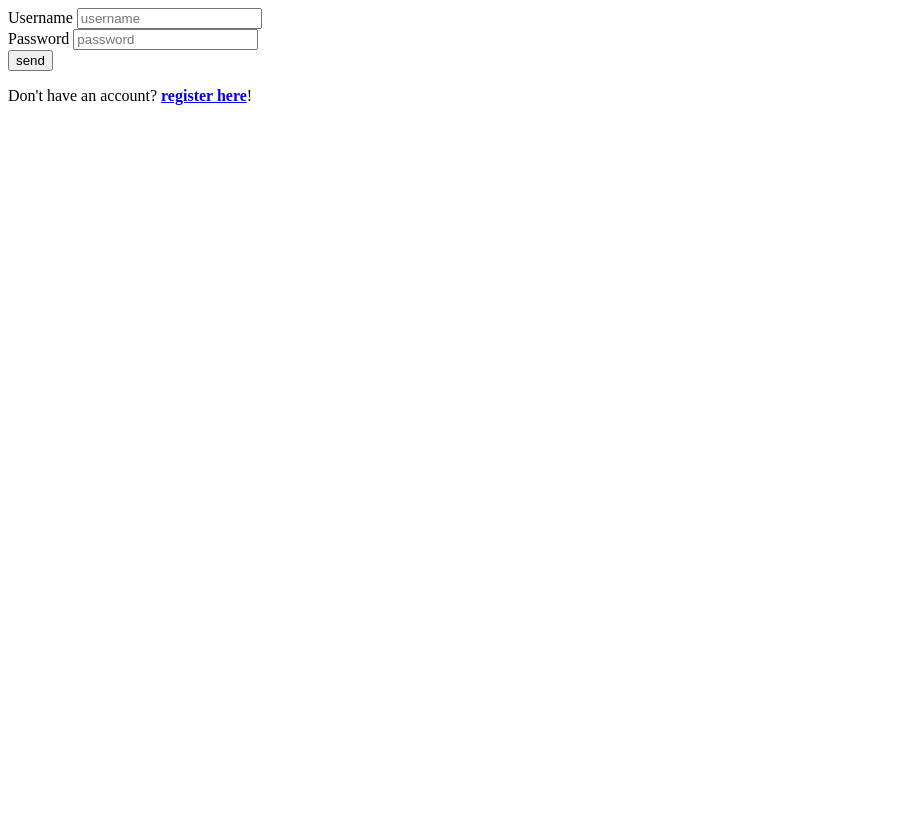
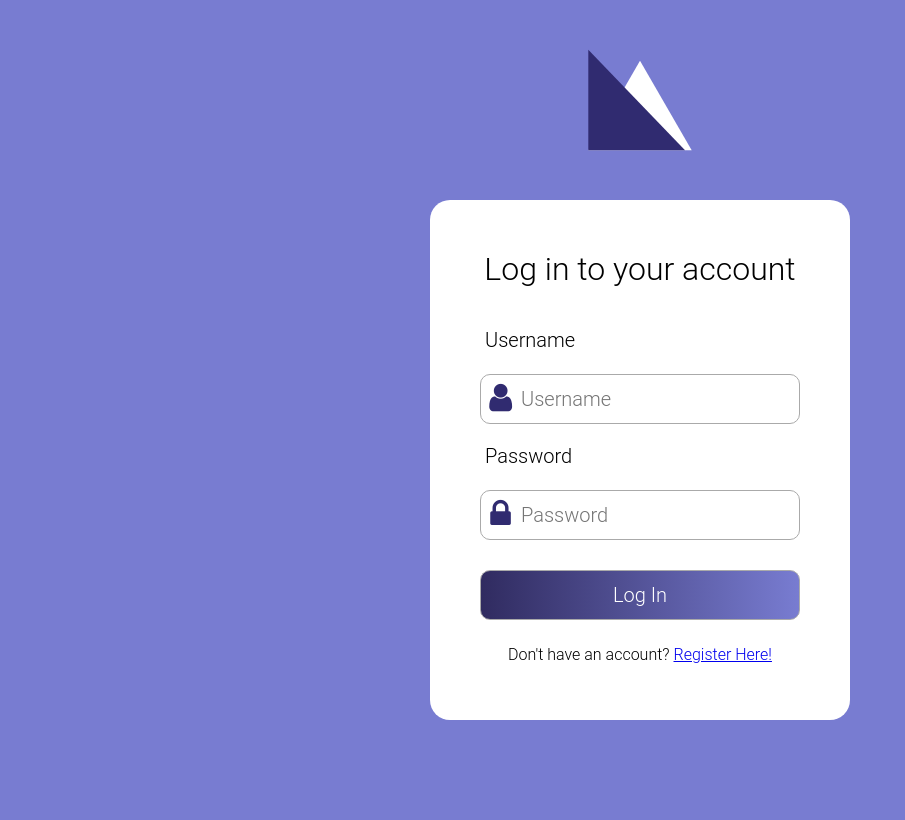
Before and after one commit to martinetmayank/startup-hub, a Django app: page /login/ in a window 1280 px wide. Shown: the whole page, without its empty margins (0-905 px from the left). Before the commit the page ends 105 px from the top, so only its background shows below. Run offline with Django 3.2, Linux system fonts and the light colour scheme.

Commit message:
added login form

```diff
--- a/letsstartup/apps.py
+++ b/letsstartup/apps.py
@@ -1,4 +1,5 @@
 from django.apps import AppConfig
+
 
 
 class LetsstartupConfig(AppConfig):
--- /dev/null
+++ b/static/css/login.css
@@ -0,0 +1,80 @@
+*{
+    margin: 0;
+    padding: 0;
+    font-family: 'Roboto',sans-serif ;
+    font-weight: 300;
+}
+.container{
+    display: flex;
+    justify-content: center;
+    align-items: center;
+    flex-direction: column;
+    background-color: #787cd1;
+    width: 100%;
+    height: max-content;
+    /* padding: 100px; */
+}
+
+img{
+    width: 200px;
+    height: 200px;
+}
+.logo{
+    padding-top: 0 ;
+}
+
+.card{
+    background-color: white;
+    height: 420px;
+    width: 320px;
+    padding: 50px;
+    border-radius: 20px;
+    margin-bottom: 100px;
+    /* box-shadow: ; */
+}
+form h1{
+    text-align: center;
+    padding-bottom: 50px;
+}
+label{
+    padding-left: 5px;
+    font-size: 20px;
+    line-height: 4px;
+}
+.input-user ,
+.input-password {
+    width: 100%;
+    height: 50px;
+    border: 1px solid #aaa;
+    border-radius: 10px;
+    margin-bottom: 30px;
+    font-size: 20px;
+    text-align: left;
+    padding-left: 40px;
+}
+.input-user:focus ,
+.input-password:focus{
+    outline: 0;
+    border: 2px solid #302b70;
+}
+.register-here{
+    text-align: center;
+    margin-top: 25px;
+}
+i{
+    position: relative;
+    top: 40px;
+    color: #302b70;
+}
+.submit-btn{
+    font-size: 20px;
+    width: 100%;
+    text-align: center;
+    border: 1px solid #aaa;
+    border-radius: 10px;
+    height: 50px;
+    color: white;
+    background:linear-gradient(to right,#302b60,#787cd1);
+    cursor: pointer;
+
+}
--- a/templates/index.html
+++ b/templates/index.html
@@ -1,3 +1,4 @@
+
 {% if user.is_authenticated %}
 
 <li>Hello, {{user.first_name}}</li>
--- a/templates/login.html
+++ b/templates/login.html
@@ -1,12 +1,29 @@
+{% load static %}
+
+<link rel="stylesheet" href="{% static 'css/login.css' %}">
+<link rel="stylesheet" href= "https://cdnjs.cloudflare.com/ajax/libs/font-awesome/4.7.0/css/font-awesome.min.css">
+<div class="container">
+<img src="/static/img/Logo.svg" class="logo" alt="logo">
+<div class="card">
 <form method="POST">
     {% csrf_token %}
+    <h1>Log in to your account</h1>
 
-    Username <input type="text" name="username" placeholder="username" required><br>
-    Password <input type="password" name="password" placeholder="password" required><br>
-    <input type="submit" value="send">
+    <label for="username">Username</label><br>
+    <i class="fa fa-user fa-2x fa-fw"></i>
+    <input type="text" id="username" name="username" placeholder="Username" class="input-user" required><br>
+
+    <label for="password">Password</label><br>
+    <i class="fa fa-lock fa-2x fa-fw"></i>
+    <input type="password" id="password" name="password" placeholder="Password" class="input-password" required><br>
+
+    <input type="submit" value="Log In" class="submit-btn">
 </form>
-Don't have an account? <a href="/signup" target="blank"><strong>register here</strong></a>!
-
+<div class="register-here">
+<p>Don't have an account? <a href="/signup" target="blank"><strong> Register Here!</strong></a></p>
+</div>
+</div>
+</div>
 <div>
     {% for message in messages %}
     <h3>{{ message }}</h3>
```
Also changed, not shown: startup_hub/settings.py (+7 -1 lines), static/css/style.css (added), static/img/Logo.svg (added), 1 other file.
